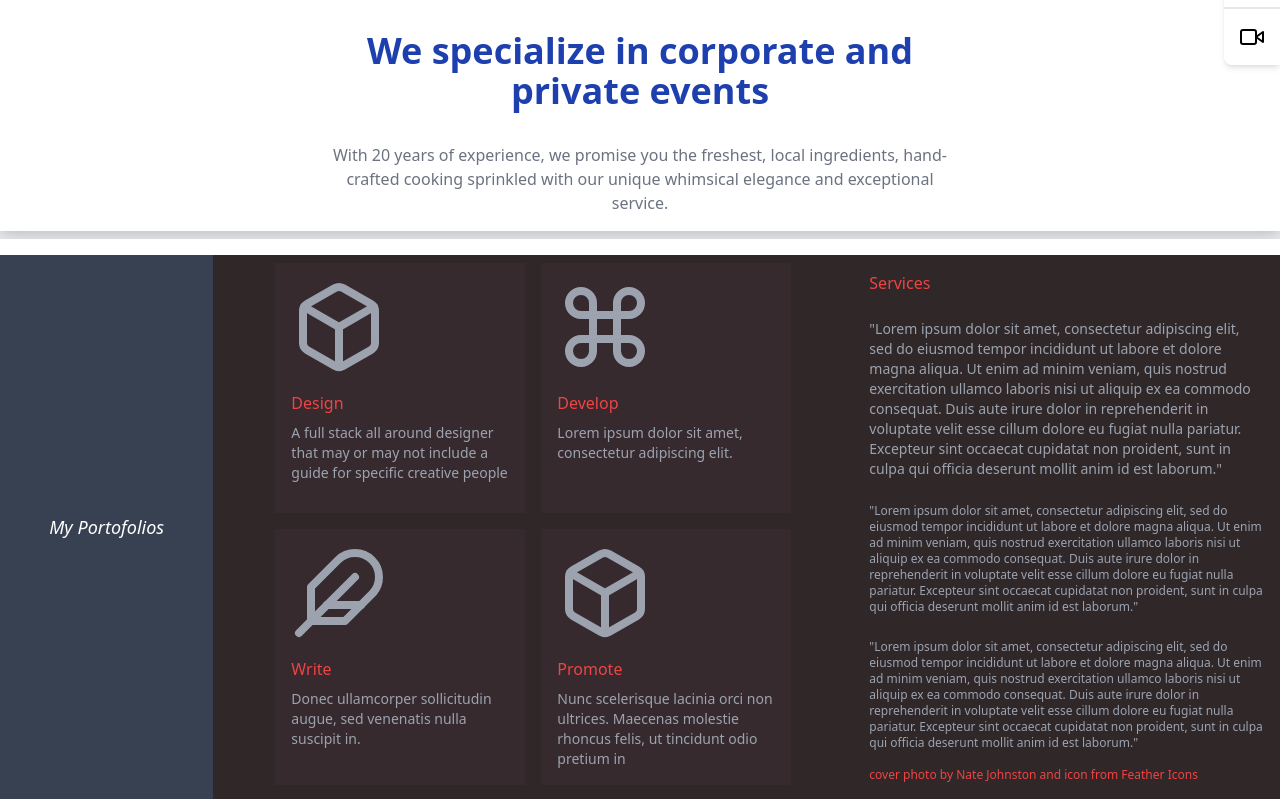
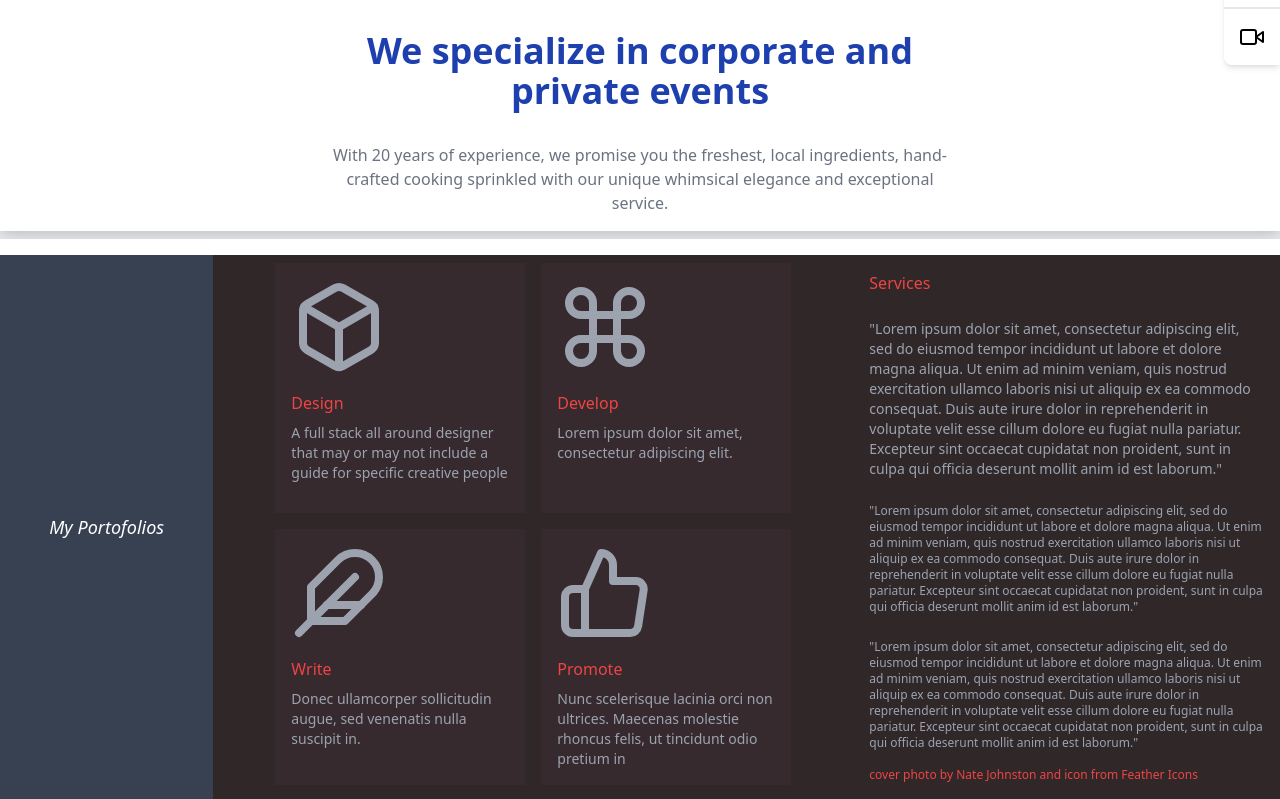
Before and after one commit to detikpw/ima-test, a React (Vite) app: page / in a window 1280 px wide. Shown: the part 423-1222 px from the top of the page. Built offline with nearby package versions, Linux system fonts and the light colour scheme.

Commit message:
Add thumbs up icon

```diff
--- a/src/App.jsx
+++ b/src/App.jsx
@@ -27,7 +27,7 @@ function App() {
               <div className="mt-2 lg:mt-4 lg:text-5xl font-bold">
                 We use only the finest and freshest ingredients
               </div>
-              <div className="mt-2 lg:mt-8 lg:text-lg">
+              <div className="mt-2 lg:mt-8 lg:text-lg leading-none lg:leading-normal">
                 At Sway catering we know that food is an important part of life.
                 If the meal is not perfect, your event cannot be perfect
               </div>
--- a/src/footer.jsx
+++ b/src/footer.jsx
@@ -3,6 +3,7 @@ import PortfolioItem from './portfolio-item';
 import Cube from "./cube";
 import Command from "./command";
 import Feather from "./feather";
+import ThumbsUp from "./thumbs-up";
 
 const portfolioItems = [
   {
@@ -23,7 +24,7 @@ const portfolioItems = [
       "Donec ullamcorper sollicitudin augue, sed venenatis nulla suscipit in.",
   },
   {
-    icon: <Cube size={96} />,
+    icon: <ThumbsUp size={96} />,
     label: "Promote",
     description:
       "Nunc scelerisque lacinia orci non ultrices. Maecenas molestie rhoncus felis, ut tincidunt odio pretium in",
--- /dev/null
+++ b/src/thumbs-up.jsx
@@ -0,0 +1,20 @@
+import React from "react";
+
+const thumbsUp = ({ size = 24 }) => (
+  <svg
+    xmlns="http://www.w3.org/2000/svg"
+    width={size}
+    height={size}
+    viewBox="0 0 24 24"
+    fill="none"
+    stroke="currentColor"
+    strokeWidth="2"
+    strokeLinecap="round"
+    strokeLinejoin="round"
+    className="feather feather-thumbs-up"
+  >
+    <path d="M14 9V5a3 3 0 0 0-3-3l-4 9v11h11.28a2 2 0 0 0 2-1.7l1.38-9a2 2 0 0 0-2-2.3zM7 22H4a2 2 0 0 1-2-2v-7a2 2 0 0 1 2-2h3"></path>
+  </svg>
+);
+
+export default thumbsUp;
```
